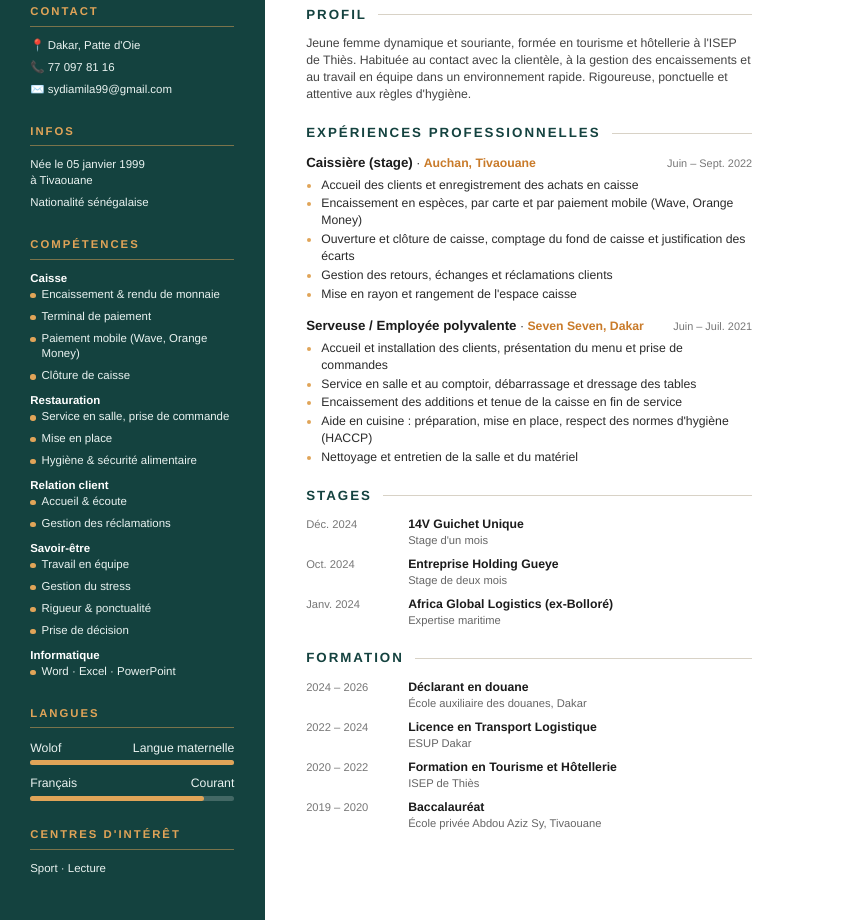
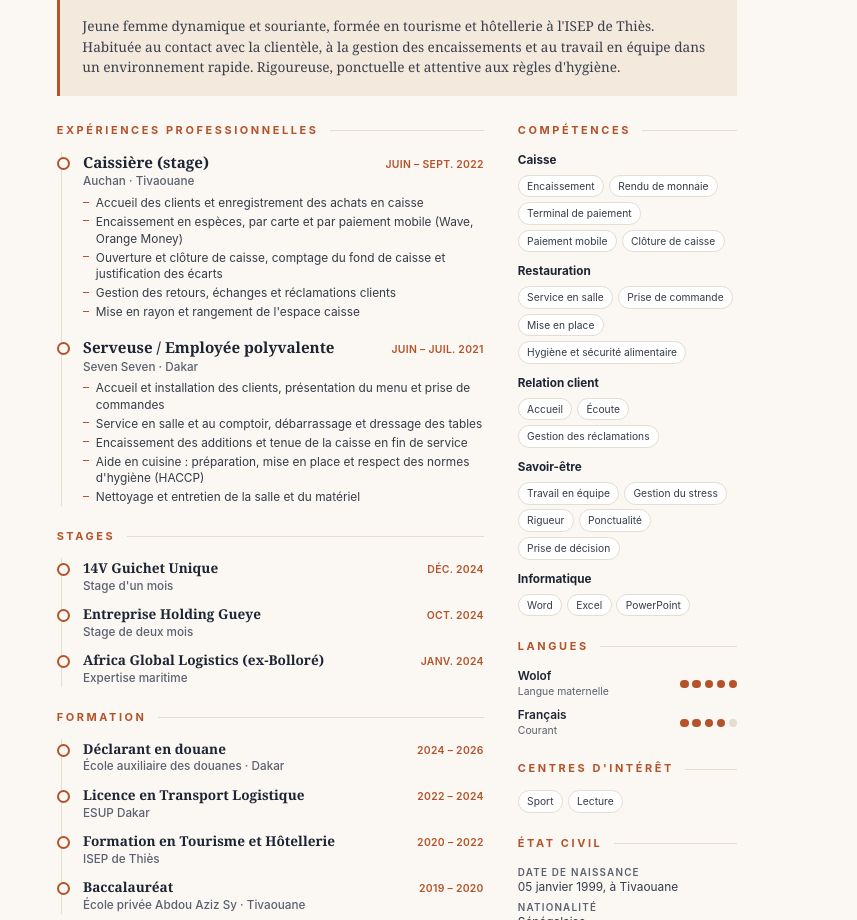
Before and after one commit to ignd/pressing-machina, a plain HTML site: page cv/cv-diamila-sy.html in a window 1280 px wide. Shown: the part 162-1082 px from the top of the page, without its empty margins (0-857 px from the left). Drawn offline with Linux system fonts and the light colour scheme.

Commit message:
Redesign CV for Diamila Samba SY
Co-Authored-By: Claude Fable 5.2 <noreply@anthropic.com>
Claude-Session: https://claude.ai/code/session_01TorX2LXVMWD4qfMUhB5KMc

```diff
--- a/cv/cv-diamila-sy.html
+++ b/cv/cv-diamila-sy.html
@@ -3,89 +3,152 @@
 <style>
 @page{size:A4;margin:0}
 *{box-sizing:border-box;margin:0;padding:0}
-body{width:210mm;height:297mm;font-family:'Helvetica Neue',Arial,sans-serif;font-size:9.2pt;color:#2b2b2b;display:flex;line-height:1.38}
-aside{width:70mm;background:#14423f;color:#eaf3f1;padding:14mm 8mm}
-main{flex:1;padding:14mm 11mm 10mm 11mm}
-.initials{width:24mm;height:24mm;border-radius:50%;background:#e0a458;color:#14423f;font-weight:700;font-size:22pt;display:flex;align-items:center;justify-content:center;margin-bottom:6mm;letter-spacing:1px}
-aside h2{font-size:8.5pt;letter-spacing:2px;text-transform:uppercase;color:#e0a458;border-bottom:1px solid rgba(224,164,88,.5);padding-bottom:1.5mm;margin:7mm 0 3mm}
-aside h2:first-of-type{margin-top:0}
-aside p,aside li{font-size:8.6pt;margin-bottom:1.6mm}
-aside ul{list-style:none}
-aside strong{color:#fff;display:block;font-size:8.6pt;margin-top:2.5mm}
-aside li.sk{padding-left:3mm;position:relative}
-aside li.sk:before{content:"";position:absolute;left:0;top:1.6mm;width:1.4mm;height:1.4mm;background:#e0a458;border-radius:50%}
-.lang{display:flex;justify-content:space-between;margin-bottom:1mm}
-.bar{height:1.4mm;background:rgba(255,255,255,.2);border-radius:1mm;margin-bottom:2.5mm}
-.bar i{display:block;height:100%;background:#e0a458;border-radius:1mm}
-h1{font-size:25pt;line-height:1.05;color:#14423f;font-weight:800;letter-spacing:-.5px}
-.role{color:#c97b2a;font-weight:600;letter-spacing:1.5px;text-transform:uppercase;font-size:9pt;margin:2mm 0 5mm}
-main h2{font-size:10pt;letter-spacing:2px;text-transform:uppercase;color:#14423f;display:flex;align-items:center;gap:3mm;margin:5.5mm 0 3mm}
-main h2:after{content:"";flex:1;height:1px;background:#d8d2c6}
-.profile{font-size:9.2pt;color:#444}
-.job{margin-bottom:3.8mm}
-.job .head{display:flex;justify-content:space-between;align-items:baseline}
-.job b{font-size:10pt;color:#1b1b1b}
-.job .org{color:#c97b2a;font-weight:600}
-.date{font-size:8.2pt;color:#777;white-space:nowrap}
-.job ul{margin:1.2mm 0 0 4mm}
-.job li{margin-bottom:.5mm}
-.job li::marker{color:#e0a458}
-.row{display:flex;gap:3mm;margin-bottom:2mm}
-.row .d{width:24mm;flex-shrink:0;font-size:8.4pt;color:#777;padding-top:.3mm}
-.row div:last-child b{color:#1b1b1b}
-.row small{display:block;color:#666;font-size:8.4pt}
+:root{--ink:#1d2433;--soft:#5b6170;--line:#e4ddd0;--paper:#fbf8f3;--accent:#b4532a;--tint:#f3e9dc}
+body{width:210mm;height:297mm;font-family:Inter,'Helvetica Neue',Arial,sans-serif;font-size:8.9pt;line-height:1.42;color:var(--ink);background:var(--paper);position:relative;overflow:hidden}
+.serif{font-family:Caladea,Cambria,Georgia,serif}
+
+header{padding:15mm 15mm 8mm;display:flex;justify-content:space-between;align-items:flex-end;position:relative}
+header:before{content:"";position:absolute;left:0;top:0;width:100%;height:3mm;background:var(--accent)}
+h1{font-family:Caladea,Cambria,Georgia,serif;font-size:33pt;font-weight:700;line-height:1;letter-spacing:-.6px}
+h1 span{color:var(--accent)}
+.role{margin-top:3.2mm;font-size:8.6pt;letter-spacing:2.6px;text-transform:uppercase;color:var(--soft);font-weight:500}
+.contact{list-style:none;text-align:right;font-size:8.6pt}
+.contact li{display:flex;justify-content:flex-end;align-items:center;gap:2.2mm;margin-top:1.5mm}
+.contact svg{width:3.4mm;height:3.4mm;stroke:var(--accent);fill:none;stroke-width:1.8;stroke-linecap:round;stroke-linejoin:round}
+
+.profile{margin:0 15mm;padding:5mm 6mm;background:var(--tint);border-left:1mm solid var(--accent);font-family:Caladea,Cambria,Georgia,serif;font-size:10.2pt;line-height:1.5;color:#3a3f4c}
+
+.grid{display:grid;grid-template-columns:1fr 58mm;gap:9mm;padding:7mm 15mm 0}
+h2{font-size:8.2pt;letter-spacing:2.6px;text-transform:uppercase;font-weight:700;color:var(--accent);display:flex;align-items:center;gap:3mm;margin-bottom:3.6mm}
+h2:after{content:"";flex:1;height:1px;background:var(--line)}
+section{margin-bottom:6mm}
+
+.tl{border-left:1px solid var(--line);margin-left:1.2mm;padding-left:5.5mm}
+.item{position:relative;margin-bottom:4.2mm}
+.item:last-child{margin-bottom:0}
+.item:before{content:"";position:absolute;left:-6.8mm;top:1.3mm;width:2.4mm;height:2.4mm;border-radius:50%;background:var(--paper);border:.6mm solid var(--accent)}
+.top{display:flex;justify-content:space-between;align-items:baseline;gap:3mm}
+.title{font-family:Caladea,Cambria,Georgia,serif;font-size:11.4pt;font-weight:700}
+.date{font-size:7.8pt;color:var(--accent);font-weight:600;white-space:nowrap;letter-spacing:.3px}
+.org{color:var(--soft);font-size:8.8pt;font-weight:500;margin-bottom:1.3mm}
+.item ul{list-style:none}
+.item li{position:relative;padding-left:3.4mm;margin-bottom:.55mm;color:#353b48}
+.item li:before{content:"";position:absolute;left:0;top:1.75mm;width:1.5mm;height:1px;background:var(--accent)}
+.compact .item{margin-bottom:2.6mm}
+.compact .title{font-size:10.2pt}
+.compact .org{margin-bottom:0}
+
+aside h3{font-size:8.8pt;font-weight:700;margin:3mm 0 1.6mm}
+aside h3:first-of-type{margin-top:0}
+.chips{display:flex;flex-wrap:wrap;gap:1.3mm}
+.chips span{font-size:7.7pt;padding:.8mm 2.2mm;border:1px solid var(--line);border-radius:3mm;background:#fff;color:#353b48;white-space:nowrap}
+.lang{display:flex;justify-content:space-between;align-items:center;margin-bottom:2mm}
+.lang b{font-weight:600}
+.lang small{display:block;color:var(--soft);font-size:7.8pt}
+.dots{display:flex;gap:1mm}
+.dots i{width:2.2mm;height:2.2mm;border-radius:50%;background:var(--accent)}
+.dots i.o{background:var(--line)}
+.info{color:#353b48}
+.info div{margin-bottom:1.2mm}
+.info b{display:block;font-size:7.4pt;letter-spacing:1.2px;text-transform:uppercase;color:var(--soft);font-weight:600}
+footer{position:absolute;left:0;bottom:0;width:100%;height:3mm;background:var(--ink)}
 </style></head><body>
-<aside>
-  <div class="initials">DS</div>
-  <h2>Contact</h2>
-  <p>📍 Dakar, Patte d'Oie</p>
-  <p>📞 77 097 81 16</p>
-  <p>✉️ sydiamila99@gmail.com</p>
-  <h2>Infos</h2>
-  <p>Née le 05 janvier 1999<br>à Tivaouane</p>
-  <p>Nationalité sénégalaise</p>
-  <h2>Compétences</h2>
-  <strong>Caisse</strong>
-  <ul><li class="sk">Encaissement &amp; rendu de monnaie</li><li class="sk">Terminal de paiement</li><li class="sk">Paiement mobile (Wave, Orange Money)</li><li class="sk">Clôture de caisse</li></ul>
-  <strong>Restauration</strong>
-  <ul><li class="sk">Service en salle, prise de commande</li><li class="sk">Mise en place</li><li class="sk">Hygiène &amp; sécurité alimentaire</li></ul>
-  <strong>Relation client</strong>
-  <ul><li class="sk">Accueil &amp; écoute</li><li class="sk">Gestion des réclamations</li></ul>
-  <strong>Savoir-être</strong>
-  <ul><li class="sk">Travail en équipe</li><li class="sk">Gestion du stress</li><li class="sk">Rigueur &amp; ponctualité</li><li class="sk">Prise de décision</li></ul>
-  <strong>Informatique</strong>
-  <ul><li class="sk">Word · Excel · PowerPoint</li></ul>
-  <h2>Langues</h2>
-  <div class="lang"><span>Wolof</span><span>Langue maternelle</span></div><div class="bar"><i style="width:100%"></i></div>
-  <div class="lang"><span>Français</span><span>Courant</span></div><div class="bar"><i style="width:85%"></i></div>
-  <h2>Centres d'intérêt</h2>
-  <p>Sport · Lecture</p>
-</aside>
-<main>
-  <h1>Diamila<br>Samba SY</h1>
-  <div class="role">Caissière · Serveuse · Déclarante en douane</div>
-  <h2>Profil</h2>
+
+<header>
+  <div>
+    <h1>Diamila Samba <span>SY</span></h1>
+    <div class="role">Caissière · Serveuse polyvalente · Accueil clientèle</div>
+  </div>
+  <ul class="contact">
+    <li>Dakar, Patte d'Oie <svg viewBox="0 0 24 24"><path d="M12 21s-7-6.2-7-11a7 7 0 0 1 14 0c0 4.800-7 11-7 11z"/><circle cx="12" cy="10" r="2.5"/></svg></li>
+    <li>77 097 81 16 <svg viewBox="0 0 24 24"><path d="M5 4h4l2 5-2.500 1.500a11 11 0 0 0 5 5L15 13l5 2v4a2 2 0 0 1-2 2A16 16 0 0 1 3 6a2 2 0 0 1 2-2z"/></svg></li>
+    <li>sydiamila99@gmail.com <svg viewBox="0 0 24 24"><rect x="3" y="5" width="18" height="14" rx="2"/><path d="m3 7 9 6 9-6"/></svg></li>
+  </ul>
+</header>
+
 <p class="profile">Jeune femme dynamique et souriante, formée en tourisme et hôtellerie à l'ISEP de Thiès. Habituée au contact avec la clientèle, à la gestion des encaissements et au travail en équipe dans un environnement rapide. Rigoureuse, ponctuelle et attentive aux règles d'hygiène.</p>
 
+<div class="grid">
+<main>
+  <section>
     <h2>Expériences professionnelles</h2>
-  <div class="job">
-    <div class="head"><span><b>Caissière (stage)</b> · <span class="org">Auchan, Tivaouane</span></span><span class="date">Juin – Sept. 2022</span></div>
-    <ul><li>Accueil des clients et enregistrement des achats en caisse</li><li>Encaissement en espèces, par carte et par paiement mobile (Wave, Orange Money)</li><li>Ouverture et clôture de caisse, comptage du fond de caisse et justification des écarts</li><li>Gestion des retours, échanges et réclamations clients</li><li>Mise en rayon et rangement de l'espace caisse</li></ul>
+    <div class="tl">
+      <div class="item">
+        <div class="top"><span class="title">Caissière (stage)</span><span class="date">JUIN – SEPT. 2022</span></div>
+        <div class="org">Auchan · Tivaouane</div>
+        <ul>
+          <li>Accueil des clients et enregistrement des achats en caisse</li>
+          <li>Encaissement en espèces, par carte et par paiement mobile (Wave, Orange Money)</li>
+          <li>Ouverture et clôture de caisse, comptage du fond de caisse et justification des écarts</li>
+          <li>Gestion des retours, échanges et réclamations clients</li>
+          <li>Mise en rayon et rangement de l'espace caisse</li>
+        </ul>
       </div>
-  <div class="job">
-    <div class="head"><span><b>Serveuse / Employée polyvalente</b> · <span class="org">Seven Seven, Dakar</span></span><span class="date">Juin – Juil. 2021</span></div>
-    <ul><li>Accueil et installation des clients, présentation du menu et prise de commandes</li><li>Service en salle et au comptoir, débarrassage et dressage des tables</li><li>Encaissement des additions et tenue de la caisse en fin de service</li><li>Aide en cuisine : préparation, mise en place, respect des normes d'hygiène (HACCP)</li><li>Nettoyage et entretien de la salle et du matériel</li></ul>
+      <div class="item">
+        <div class="top"><span class="title">Serveuse / Employée polyvalente</span><span class="date">JUIN – JUIL. 2021</span></div>
+        <div class="org">Seven Seven · Dakar</div>
+        <ul>
+          <li>Accueil et installation des clients, présentation du menu et prise de commandes</li>
+          <li>Service en salle et au comptoir, débarrassage et dressage des tables</li>
+          <li>Encaissement des additions et tenue de la caisse en fin de service</li>
+          <li>Aide en cuisine : préparation, mise en place et respect des normes d'hygiène (HACCP)</li>
+          <li>Nettoyage et entretien de la salle et du matériel</li>
+        </ul>
       </div>
+    </div>
+  </section>
 
+  <section class="compact">
     <h2>Stages</h2>
-  <div class="row"><div class="d">Déc. 2024</div><div><b>14V Guichet Unique</b><small>Stage d'un mois</small></div></div>
-  <div class="row"><div class="d">Oct. 2024</div><div><b>Entreprise Holding Gueye</b><small>Stage de deux mois</small></div></div>
-  <div class="row"><div class="d">Janv. 2024</div><div><b>Africa Global Logistics (ex-Bolloré)</b><small>Expertise maritime</small></div></div>
+    <div class="tl">
+      <div class="item"><div class="top"><span class="title">14V Guichet Unique</span><span class="date">DÉC. 2024</span></div><div class="org">Stage d'un mois</div></div>
+      <div class="item"><div class="top"><span class="title">Entreprise Holding Gueye</span><span class="date">OCT. 2024</span></div><div class="org">Stage de deux mois</div></div>
+      <div class="item"><div class="top"><span class="title">Africa Global Logistics (ex-Bolloré)</span><span class="date">JANV. 2024</span></div><div class="org">Expertise maritime</div></div>
+    </div>
+  </section>
 
+  <section class="compact" style="margin-bottom:0">
     <h2>Formation</h2>
-  <div class="row"><div class="d">2024 – 2026</div><div><b>Déclarant en douane</b><small>École auxiliaire des douanes, Dakar</small></div></div>
-  <div class="row"><div class="d">2022 – 2024</div><div><b>Licence en Transport Logistique</b><small>ESUP Dakar</small></div></div>
-  <div class="row"><div class="d">2020 – 2022</div><div><b>Formation en Tourisme et Hôtellerie</b><small>ISEP de Thiès</small></div></div>
-  <div class="row"><div class="d">2019 – 2020</div><div><b>Baccalauréat</b><small>École privée Abdou Aziz Sy, Tivaouane</small></div></div>
+    <div class="tl">
+      <div class="item"><div class="top"><span class="title">Déclarant en douane</span><span class="date">2024 – 2026</span></div><div class="org">École auxiliaire des douanes · Dakar</div></div>
+      <div class="item"><div class="top"><span class="title">Licence en Transport Logistique</span><span class="date">2022 – 2024</span></div><div class="org">ESUP Dakar</div></div>
+      <div class="item"><div class="top"><span class="title">Formation en Tourisme et Hôtellerie</span><span class="date">2020 – 2022</span></div><div class="org">ISEP de Thiès</div></div>
+      <div class="item"><div class="top"><span class="title">Baccalauréat</span><span class="date">2019 – 2020</span></div><div class="org">École privée Abdou Aziz Sy · Tivaouane</div></div>
+    </div>
+  </section>
 </main>
+
+<aside>
+  <section>
+    <h2>Compétences</h2>
+    <h3>Caisse</h3>
+    <div class="chips"><span>Encaissement</span><span>Rendu de monnaie</span><span>Terminal de paiement</span><span>Paiement mobile</span><span>Clôture de caisse</span></div>
+    <h3>Restauration</h3>
+    <div class="chips"><span>Service en salle</span><span>Prise de commande</span><span>Mise en place</span><span>Hygiène et sécurité alimentaire</span></div>
+    <h3>Relation client</h3>
+    <div class="chips"><span>Accueil</span><span>Écoute</span><span>Gestion des réclamations</span></div>
+    <h3>Savoir-être</h3>
+    <div class="chips"><span>Travail en équipe</span><span>Gestion du stress</span><span>Rigueur</span><span>Ponctualité</span><span>Prise de décision</span></div>
+    <h3>Informatique</h3>
+    <div class="chips"><span>Word</span><span>Excel</span><span>PowerPoint</span></div>
+  </section>
+  <section>
+    <h2>Langues</h2>
+    <div class="lang"><div><b>Wolof</b><small>Langue maternelle</small></div><div class="dots"><i></i><i></i><i></i><i></i><i></i></div></div>
+    <div class="lang"><div><b>Français</b><small>Courant</small></div><div class="dots"><i></i><i></i><i></i><i></i><i class="o"></i></div></div>
+  </section>
+  <section>
+    <h2>Centres d'intérêt</h2>
+    <div class="chips"><span>Sport</span><span>Lecture</span></div>
+  </section>
+  <section style="margin-bottom:0">
+    <h2>État civil</h2>
+    <div class="info">
+      <div><b>Date de naissance</b>05 janvier 1999, à Tivaouane</div>
+      <div><b>Nationalité</b>Sénégalaise</div>
+    </div>
+  </section>
+</aside>
+</div>
+<footer></footer>
 </body></html>
```
Also changed, not shown: 1 other file. Lines whose indentation alone changed are shown as unchanged.
